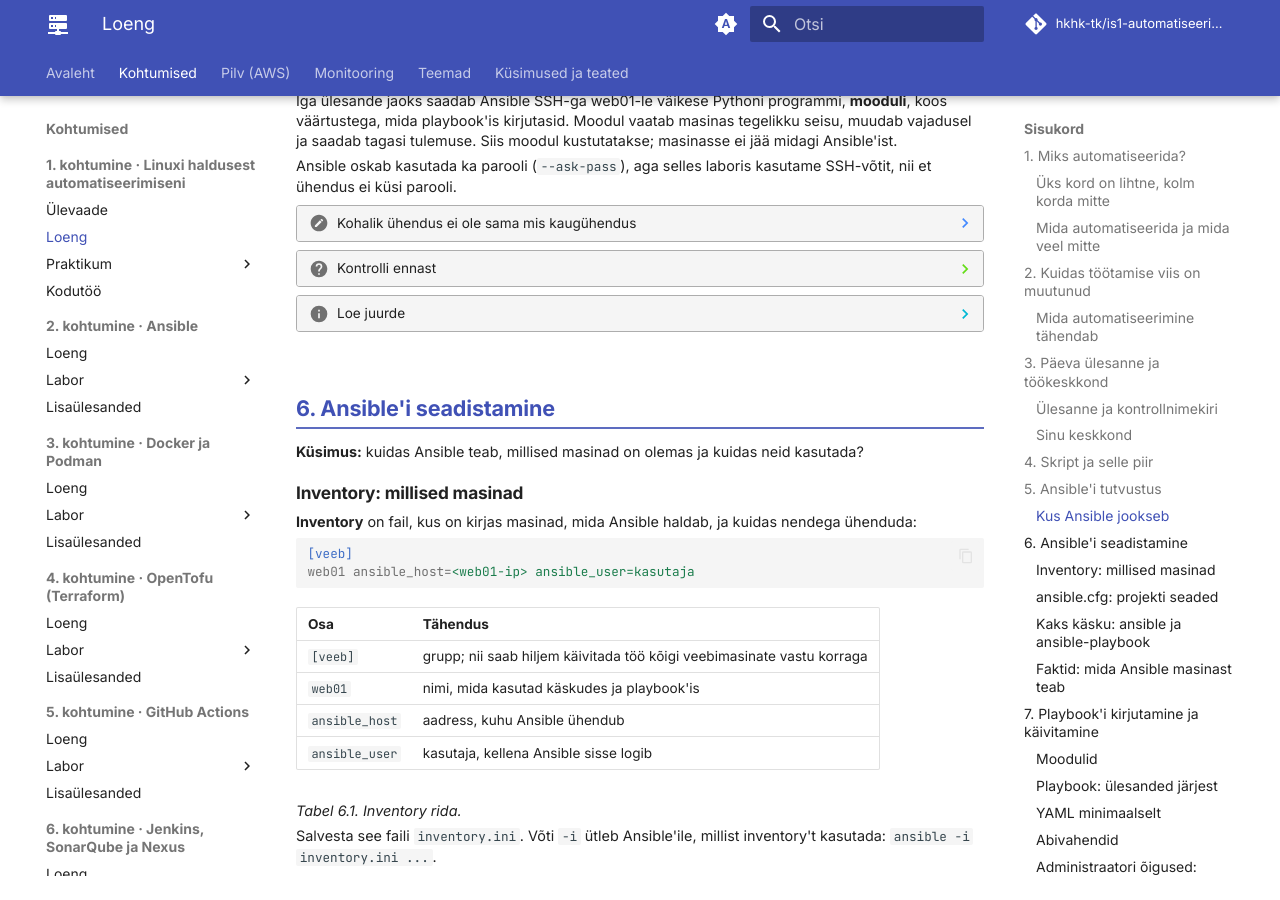
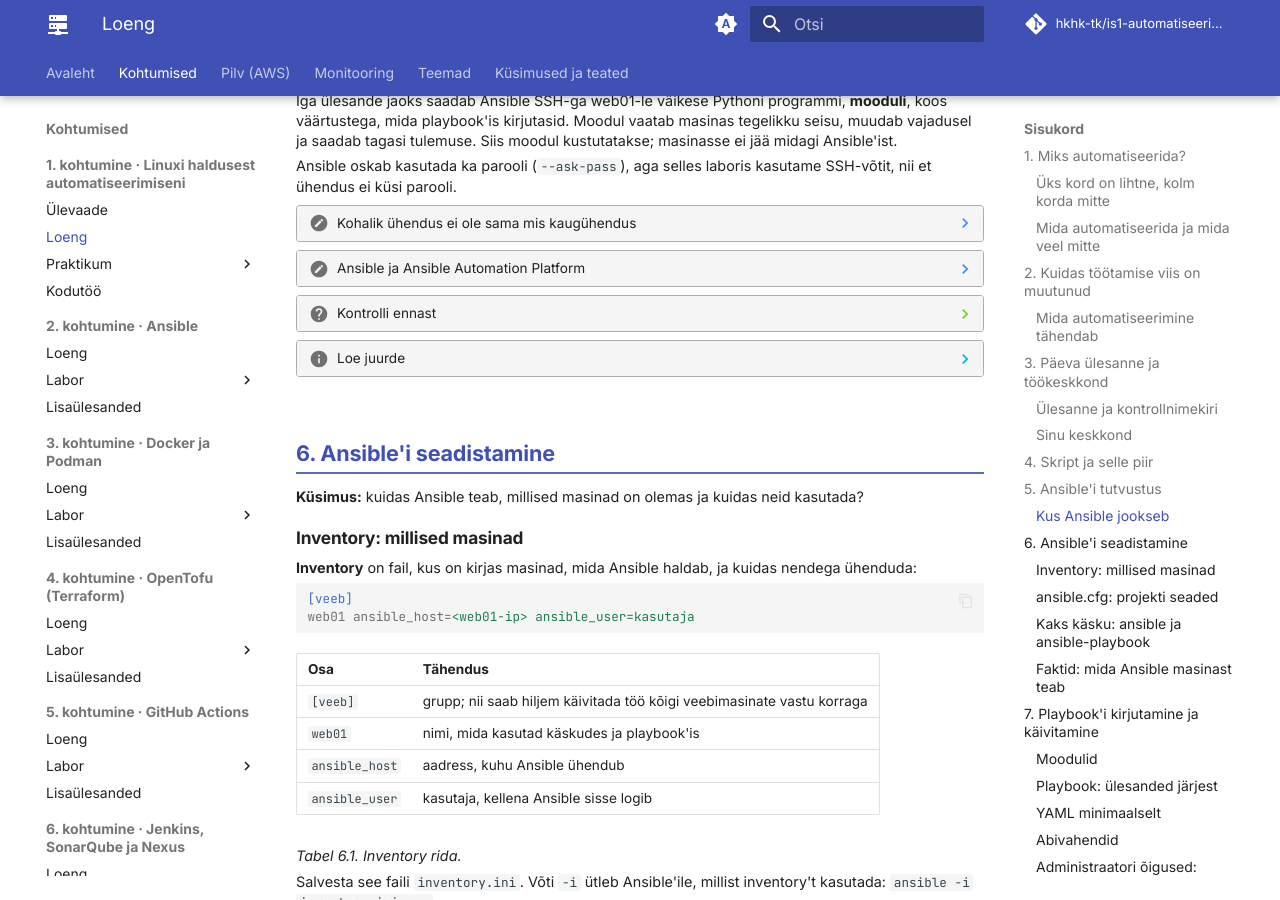
Before and after one commit to hkhk-tk/is1-automatiseerimine, an MkDocs documentation site: the page built from docs/k01/loeng.md, in a window 1280 px wide and 900 px high, scrolled down 4802 px. Built offline with MkDocs 1.6.1 and Material for MkDocs 9.7.7, drawn with Linux system fonts in a browser that asks for light colours; comment, search, counter and statistics services are not loaded; part of the change alters nothing that is shown.

Commit message:
K1 loeng: Ansible ja Ansible Automation Platform

```diff
--- a/docs/k01/loeng.md
+++ b/docs/k01/loeng.md
@@ -258,6 +258,25 @@ Ansible oskab kasutada ka parooli (`--ask-pass`), aga selles laboris kasutame SS
 
     Ansible võib töötada ka samas masinas, kus ta on paigaldatud (`connection: local`). See on mugav proovimiseks, aga siis ei kasutata SSH-d ega kontrollita, kas võti ja kasutaja on õiged. Meie kasutame kogu aeg päris kaugühendust web01-le.
 
+??? note "Ansible ja Ansible Automation Platform"
+
+    Meie kasutame **Ansible'it** (täpsemalt `ansible-core`): tasuta käsurea tööriista. Red Hat müüb selle ümber ettevõtte platvormi **Ansible Automation Platform**. Platvormi komponendid lahendavad suure organisatsiooni muresid: kes tohib mida käivitada, kus on heakskiidetud kood, kuidas töö jõuab tuhandetesse masinatesse.
+
+    | Komponent | Mida teeb | Tasuta vaste |
+    |---|---|---|
+    | arendustööriistad | VS Code'i laiendus, ansible-lint, Molecule, ansible-navigator | samad tööriistad |
+    | automation controller | veebiliides ja API: playbook'ide käivitamine, ajakava, õigused (RBAC), logid | AWX, Semaphore |
+    | automation hub | Red Hati sertifitseeritud kollektsioonid (moodulite kogud) | Ansible Galaxy |
+    | private automation hub | ettevõtte enda kollektsioonide ja käivituskeskkondade hoidla | Galaxy NG |
+    | automation mesh | töö jagamine eri võrkudes ja asukohtades olevate masinate vahel | |
+    | Ansible Lightspeed | AI-abiline, mis pakub VS Code'is playbook'i ridu | |
+    | automation analytics, Red Hat Insights | aruanded: mida käivitati, kui palju aega säästeti | |
+    | Event-Driven Ansible | käivitab playbook'i sündmuse peale (häire, webhook) | ansible-rulebook |
+
+    *Tabel 5.1. Ansible Automation Platformi komponendid.*
+
+    Kõik need ehitavad sama asja peale, mida sel kohtumisel õpid: inventory, moodul ja playbook. Ilma nendeta pole platvormist kasu.
+
 ??? question "Kontrolli ennast"
 
     1. Kus Ansible jookseb ja mida on vaja hallataval masinal?
@@ -267,6 +286,7 @@ Ansible oskab kasutada ka parooli (`--ask-pass`), aga selles laboris kasutame SS
 
     - [Getting started with Ansible](https://docs.ansible.com/projects/ansible/latest/getting_started/index.html)
     - [Connection methods and details](https://docs.ansible.com/projects/ansible/latest/inventory_guide/connection_details.html)
+    - [Red Hat: Ansible Automation Platform beginner's guide](https://www.redhat.com/en/resources/ansible-automation-platform-beginners-guide-ebook) (e-raamat)
     - Harjuta brauseris: [Red Hati interaktiivsed laborid](https://www.redhat.com/en/interactive-labs#red-hat-ansible-automation-platform-labs) (tasuta, vajab Red Hati kontot)
 
 ## 6. Ansible'i seadistamine
```
